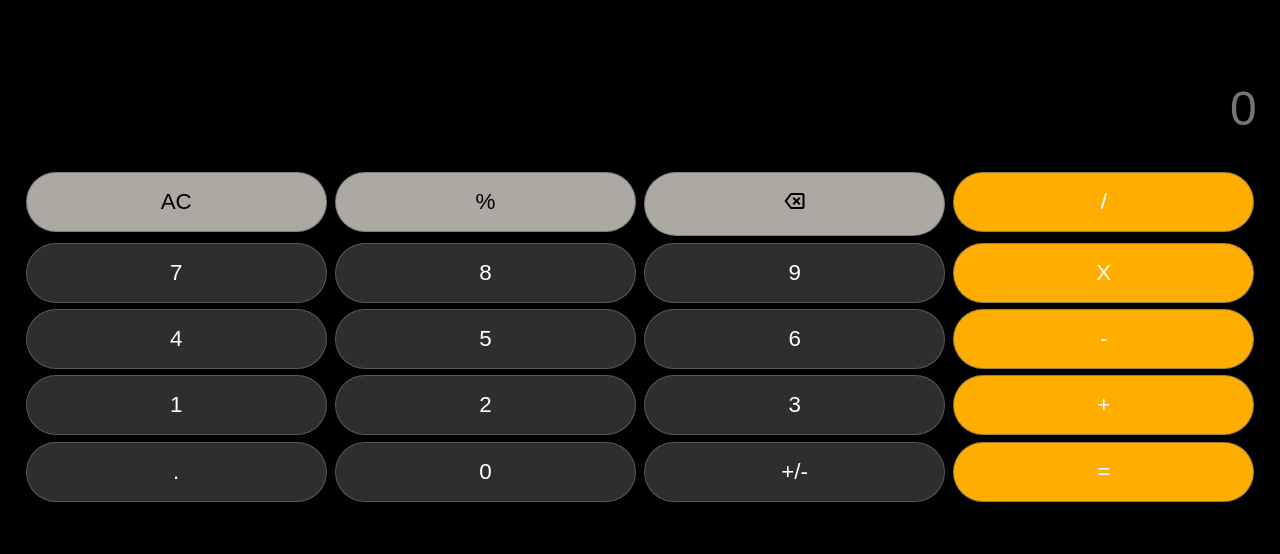
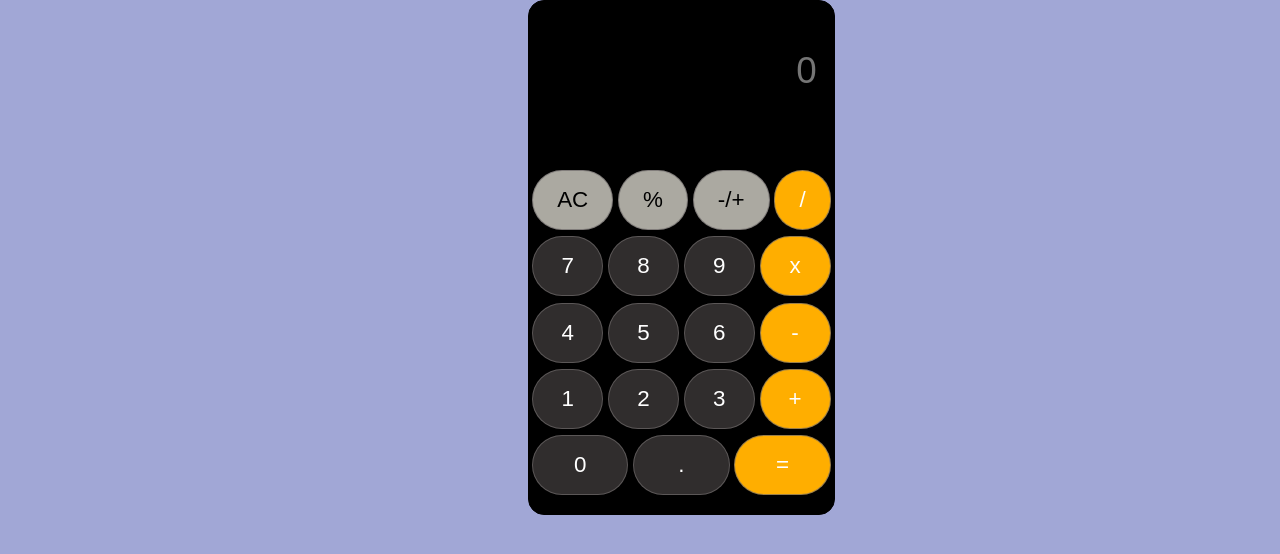
Before and after one commit to yemataferry/calculator, a plain HTML site: page index.html in a window 1280 px wide. Drawn offline with nearby package versions, Linux system fonts and the light colour scheme.

Commit message:
html css and javascript set

```diff
--- /dev/null
+++ b/assets/scripts/index.js
@@ -0,0 +1,61 @@
+let monitor = document.getElementById('screen')
+function clr() {
+   monitor.value = ''
+}
+
+function del() {
+  if (monitor.value.length > 0) {
+  let screenSplit = monitor.value.split('')
+  screenSplit.pop()
+  let screenJoin = screenSplit.value.join('')
+  monitor.value = screenJoin
+}
+}
+
+function plusMinus() {
+const currentNum = parseFloat(monitor.value)
+monitor.value = -currentNum
+}
+
+function arithmeticOperation(a, b, sign) {
+  if (b == 0 && a / b) {
+    return 'Error: Division by 0 invalid'
+  } else {
+  switch (sign) {
+    case '+':
+      return a + b;
+    case '-':
+      return a - b;
+    case '*':
+      return a * b;
+    case '/':
+      return a / b;
+    case '%':
+      return a % b;
+    case '.':
+      return a . b;
+    case '-/+':
+      return plusMinus();
+    case 'AC':
+      return '';
+    case 'd':
+      return del();
+    default:
+      'No valid operation'
+      break;
+  }
+}
+}
+console.log(arithOp(5, 4, '-/+'))
+
+function show(val) {
+  monitor.value += val
+}
+
+function mathOperation () {
+  let equation = monitor.value
+  let answer = arithmeticOperation(equation)
+  monitor.value = answer
+  // let display = document.getElementById('screen').value
+
+}
--- a/assets/styles/style.css
+++ b/assets/styles/style.css
@@ -4,33 +4,41 @@
   box-sizing: border-box;
 }
 
-body {
-  background-color: black;
-  font-size: 1.4rem;
+h2 {
+  display: none;
 }
 
-.main-button {
+body {
+  font-size: 1.4rem;
   display: flex;
   flex-direction: column;
-  margin: 0 1.4rem;
-  padding-top: 4rem;
+  padding-top: 1rem;
+  gap: 0.5rem;
+  text-align: center;
+  border-radius: 1rem;
+  width: 100%;
+  height: 100%;
+  background-color: black;
+  margin: auto;
 }
 
+/* h1 {
+  font-size: 2rem;
+  color: #8da8a6
+} */
+
 .display {
-  width: 100%;
-  height: 100%;
   border: none;
-  padding-bottom: 1rem;
 }
 
 #screen {
   width: 100%;
   height: 100%;
-  padding: 1rem 0;
-  background-color: #000000c7;
+  padding: 2rem 0;
+  background-color: #424649c7;
   color: white;
-  border: 0.01px solid #000000c7;
-  font-size: 3rem;
+  border: 1px solid #000000c7;
+  font-size: 1.9rem;
   text-align: right;
 }
 
@@ -38,15 +46,13 @@ body {
   display: flex;
   flex-direction: row;
   justify-content: center;
-  gap: 0.5rem;
-  width: 100%;
-  height: 100%;
+  gap: 1rem;
   border-radius: 10rem;
   padding: 0.2rem;
 }
 
-button {
-  padding: 1rem;
+.num {
+  padding: 1rem 1.5rem;
   width: 100%;
   height: 100%;
   border: 0.01px solid #6e6b6bb0;
@@ -55,3 +61,74 @@ button {
   background-color: #464242b0;
   font-size: 1.4rem;
 }
+
+.container-buttons {
+  padding: 1rem 0;
+}
+
+@media only screen and (min-width: 768px) {
+  * {
+    box-sizing: border-box;
+    margin: 0;
+    padding: 0;
+  }
+
+  body {
+    font-size: 1.4rem;
+    background-color: #a1a7d6;
+    padding: 0 33rem;
+  }
+
+  /* b {
+    font-size: 2rem;
+    flex-wrap: wrap;
+    color: #f7f2f2
+  } */
+
+  .main-button {
+    display: flex;
+    flex-direction: column;
+    /* padding: 20px 0; */
+    gap: 0.6rem;
+    justify-content: center;
+    text-align: center;
+    border: 1px solid black;
+    border-radius: 1rem;
+    background-color: #000;
+    margin: 0 auto;
+  }
+
+  .display {
+    border: none;
+    padding: 1rem;
+  }
+
+  #screen {
+    padding: 2rem 0;
+    background-color: #000;
+    color: white;
+    border: 1px solid #000;
+    font-size: 2.3rem;
+    text-align: right;
+  }
+
+  .buttons {
+    display: flex;
+    flex-direction: row;
+    justify-content: center;
+    gap: 0.3rem;
+    border-radius: 10rem;
+    padding: 0.2rem;
+  }
+
+  #num {
+    /* padding: 1rem 1.5rem; */
+    /* width: 100%; */
+    /* height: 100%; */
+    border: 1px solid #6e6b6bb0;
+    border-radius: 10rem;
+    color: white;
+    background-color: #464242b0;
+    font-size: 1.4rem;
+  }
+}
--- a/index.html
+++ b/index.html
@@ -10,40 +10,45 @@
 
     </head>
     <body>
+        <!-- <h1>FERRY CALCULATOR </h1> -->
         <div class="main-button">
+            <!-- <b>FERRY CALCULATOR</b> -->
             <div class="display">
-                <input type="text" id="screen" placeholder="0" style="cursor: alias;">
+                <b><input type="text" id="screen" placeholder="0" style="cursor: alias;"></b>
+            </div>
+            <div class = container-buttons>
+                <div class="buttons">
+                    <input type="button" class="num"  value="AC" onclick="clr()" style="background-color: #c7c4bbdc; color: #000;">
+                    <input type="button" class="num" value="%" onclick="show('%')" style="background-color: #c7c4bbdc;color: #000;">
+                    <input type="button" class="num" value="-/+" onclick="negative()" style="background-color: #c7c4bbdc;color: #000;">
+                    <input type="button" class="num" value="/" onclick="show('/')" style="background-color: #ffae00;">
                 </div>
                 <div class="buttons">
-                <button  style="background-color: #c7c4bbdc; color: #000;">AC</button>
-                <button  style="background-color: #c7c4bbdc;color: #000;">%</button>
-                <button  style="background-color: #c7c4bbdc;color: #000;"><span class="material-symbols-outlined">backspace</span></button>
-                <button style="background-color: #ffae00;">/</button>
+                    <input type="button"  class="num" value="7" onclick="show('7')">
+                    <input type="button"  class="num" value="8" onclick="show('8')">
+                    <input type="button"  class="num" value="9" onclick="show('9')">
+                    <input type="button"  class="num" value="x" onclick="show('*')" style="background-color: #ffae00;">
                 </div>
                 <div class="buttons">
-                <button>7</button>
-                <button>8</button>
-                <button>9</button>
-                <button style="background-color: #ffae00;">X</button>
+                    <input type="button"  class="num" value="4" onclick="show('4')">
+                    <input type="button"  class="num" value="5" onclick="show('5')">
+                    <input type="button"  class="num" value="6" onclick="show('6')">
+                    <input type="button"  class="num" value="-" onclick="show('-')" style="background-color: #ffae00;">
                 </div>
                 <div class="buttons">
-                <button>4</button>
-                <button>5</button>
-                <button>6</button>
-                <button style="background-color: #ffae00;">-</button>
+                    <input type="button" class="num" value="1" onclick="show('1')">
+                    <input type="button" class="num" value="2" onclick="show('2')">
+                    <input type="button" class="num" value="3" onclick="show('3')">
+                    <input type="button" class="num" value="+" onclick="show('+')" style="background-color: #ffae00;">
                 </div>
                 <div class="buttons">
-                <button>1</button>
-                <button>2</button>
-                <button>3</button>
-                <button style="background-color: #ffae00;">+</button>
-            </div>
-            <div class="buttons">
-                <button>.</button>
-                <button>0</button>
-                <button>+/-</button>
-                <button style="background-color: #ffae00;">=</button>
+                    <!-- <input type="button" class="num" value="-/+" onclick="plusMinus()"> -->
+                    <input type="button" class="num" value="0" onclick="show('0')">
+                    <input type="button" class="num" value="." onclick="show('.')">
+                    <input type="button" class="num" value="=" onclick="mathOperation()" style="background-color: #ffae00;">
                 </div>
             </div>
+        </div>
+        <script src="./assets/scripts/index.js"></script>
     </body>
 </html>
```
Also changed, not shown: 1 other file. Lines whose indentation alone changed are shown as unchanged.
